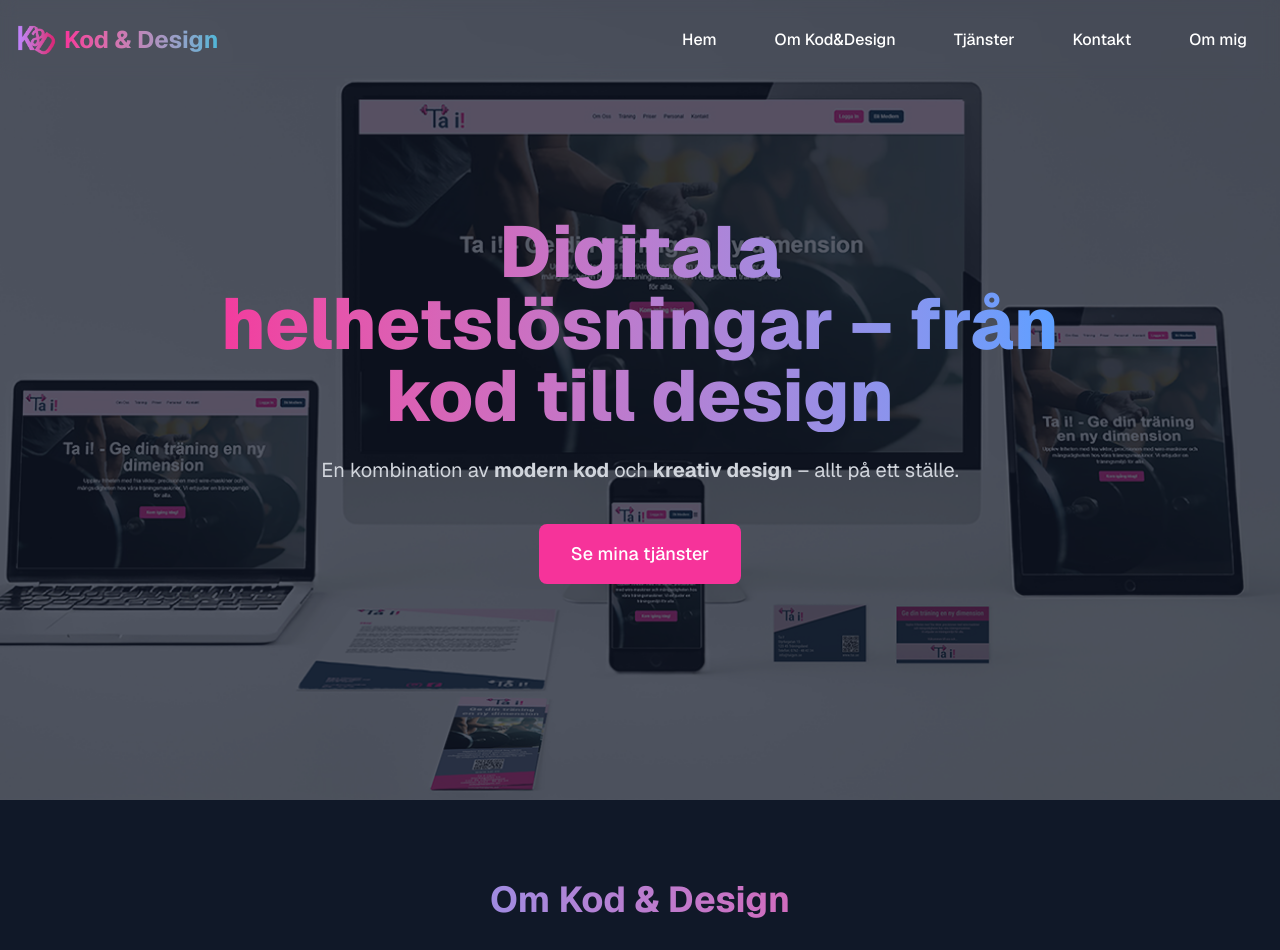
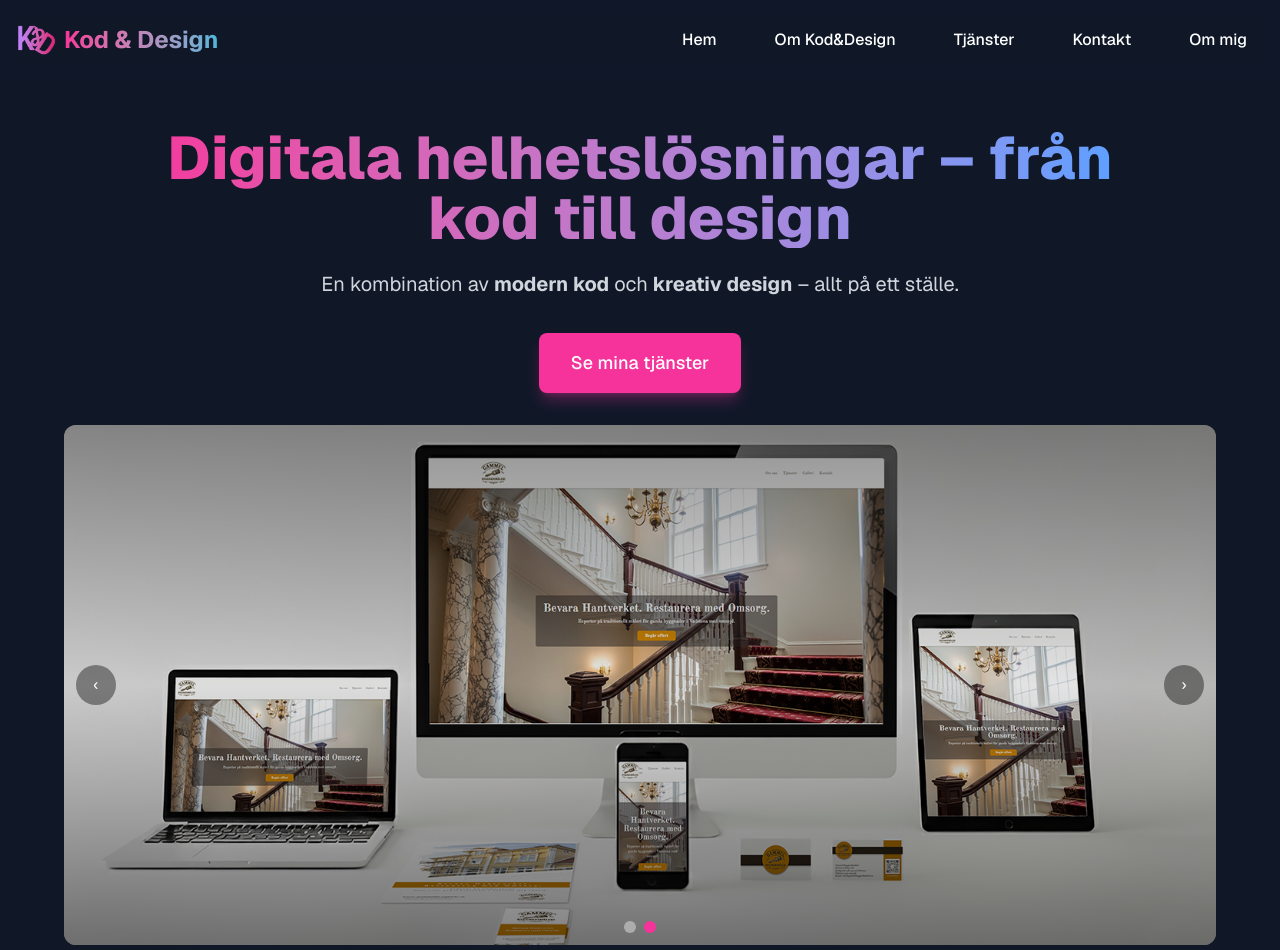
Before and after one commit to knixan/kodochdesign, a Next.js app: page / in a window 1280 px wide. Shown: the top 950 px of the page. Built offline with nearby package versions, Linux system fonts and the light colour scheme.

Commit message:
bildspel

```diff
--- a/package.json
+++ b/package.json
@@ -9,6 +9,7 @@
     "lint": "eslint"
   },
   "dependencies": {
+    "clsx": "^2.1.1",
     "next": "15.5.0",
     "nodemailer": "^7.0.6",
     "react": "19.1.0",
--- a/src/app/page.tsx
+++ b/src/app/page.tsx
@@ -1,74 +1,23 @@
 "use client";
 
 import { useEffect } from "react";
+import Navbar from "@/components/Navbar";
+import Footer from "@/components/Footer";
+import Hero from "@/components/hero";
 import Image from "next/image";
 import Link from "next/link";
-import Navbar from "@/components/Navbar";
-import Footer from "@/components/Footer";
 
 const HomePage = () => {
-  useEffect(() => {
-    const mainHeading = document.getElementById("main-heading");
-    const subHeading = document.getElementById("sub-heading");
-
-    setTimeout(() => {
-      if (mainHeading) {
-        mainHeading.classList.remove("translate-y-full", "opacity-0");
-        mainHeading.classList.add("translate-y-0", "opacity-100");
-      }
-      if (subHeading) {
-        subHeading.classList.remove("translate-y-full", "opacity-0");
-        subHeading.classList.add("translate-y-0", "opacity-100");
-      }
-    }, 800);
-  }, []);
+  // (Behåll ev. annan logik om du vill)
+  useEffect(() => {}, []);
 
   return (
     <div className="bg-gray-900 text-white font-sans">
       <Navbar />
       <main>
-        {/* Section 1: Hero */}
-        <section
-          id="hero"
-          className="relative h-screen flex flex-col justify-center items-center text-center px-4 md:px-0"
-        >
-          {/* Bakgrundsbild */}
-          <div className="absolute inset-0">
-            <Image
-              src="/images/mockup-alldevice-graphicdesign-tai.jpg"
-              alt="Hero bakgrund"
-              fill
-              style={{ objectFit: "cover" }}
-              className="z-0"
-            />
-          </div>
-          {/* Overlay */}
-          <div className="absolute inset-0 bg-gray-900 opacity-70"></div>
+        <Hero />
 
-          {/* Hero Text */}
-          <div className="z-10 relative max-w-4xl">
-            <h1
-              id="main-heading"
-              className="text-5xl md:text-7xl font-extrabold mb-6 text-transparent bg-clip-text bg-gradient-to-r from-pink-500 to-blue-400 transform translate-y-full opacity-0 transition-all duration-1000 ease-out"
-            >
-              Digitala helhetslösningar – från kod till design
-            </h1>
-            <p
-              id="sub-heading"
-              className="text-lg md:text-xl text-gray-300 max-w-2xl mx-auto mb-10 transform translate-y-full opacity-0 transition-all duration-1000 ease-out"
-            >
-              En kombination av <strong>modern kod</strong> och{" "}
-              <strong>kreativ design</strong> – allt på ett ställe.
-            </p>
-            <Link href="#tjanster" className="inline-block">
-              <button className="px-8 py-4 rounded-lg font-medium text-lg transition-transform duration-300 hover:scale-105 bg-pink-500 hover:bg-pink-600 text-white">
-                Se mina tjänster
-              </button>
-            </Link>
-          </div>
-        </section>
-
-        {/* Section 2: Om Kod & Design */}
+        {/* Section: Om Kod & Design */}
         <section id="kodochdesign" className="py-20 px-4">
           <div className="container mx-auto max-w-4xl text-center">
             <h2 className="text-4xl font-bold mb-6 text-transparent bg-clip-text bg-gradient-to-r from-blue-400 to-pink-500">
@@ -88,7 +37,7 @@ const HomePage = () => {
           </div>
         </section>
 
-        {/* Section 3: Mina tjänster */}
+        {/* Section: Mina tjänster */}
         <section id="tjanster" className="py-20 px-4 bg-gray-800">
           <div className="container mx-auto">
             <h2 className="text-4xl font-bold text-center mb-12 text-transparent bg-clip-text bg-gradient-to-r from-pink-500 to-blue-400">
--- /dev/null
+++ b/src/components/hero.tsx
@@ -0,0 +1,68 @@
+"use client";
+
+import { useEffect } from "react";
+import Link from "next/link";
+import ImageCarousel from "./image-carousel";
+
+const Hero = () => {
+  useEffect(() => {
+    const mainHeading = document.getElementById("main-heading");
+    const subHeading = document.getElementById("sub-heading");
+    requestAnimationFrame(() => {
+      setTimeout(() => {
+        mainHeading?.classList.remove("translate-y-8", "opacity-0");
+        subHeading?.classList.remove("translate-y-8", "opacity-0");
+      }, 200);
+    });
+  }, []);
+
+  return (
+    <section
+      id="hero"
+      className="relative flex flex-col items-center w-full pt-32 pb-10 px-4 md:px-6 lg:px-8 bg-gray-900"
+    >
+      {/* Top text block */}
+      <div className="relative z-10 max-w-5xl w-full text-center mb-8">
+        <h1
+          id="main-heading"
+          className="text-4xl md:text-6xl font-extrabold mb-5 text-transparent bg-clip-text bg-gradient-to-r from-pink-500 to-blue-400 transition-all duration-700 ease-out translate-y-8 opacity-0"
+        >
+          Digitala helhetslösningar – från kod till design
+        </h1>
+        <p
+          id="sub-heading"
+          className="text-base md:text-xl text-gray-300 max-w-2xl mx-auto mb-8 leading-relaxed transition-all duration-700 ease-out delay-100 translate-y-8 opacity-0"
+        >
+          En kombination av <strong>modern kod</strong> och{" "}
+          <strong>kreativ design</strong> – allt på ett ställe.
+        </p>
+        <Link href="#tjanster" className="inline-block">
+          <button className="px-8 py-4 rounded-lg font-medium text-lg transition-all duration-300 hover:scale-[1.03] bg-pink-500 hover:bg-pink-600 text-white shadow-lg shadow-pink-500/30">
+            Se mina tjänster
+          </button>
+        </Link>
+      </div>
+
+      {/* Carousel */}
+      <div className="w-full max-w-6xl">
+        <ImageCarousel
+          images={[
+            {
+              src: "/images/mockup-alldevice-graphicdesign-tai.jpg",
+              alt: "Responsiv webbplats på flera enheter",
+            },
+            {
+              src: "/images/mockup-alldevice-graphicdesign-bygg.jpg",
+              alt: "UX/UI wireframes och prototyper",
+            },
+          ]}
+          interval={5000}
+          autoPlay
+          rounded
+        />
+      </div>
+    </section>
+  );
+};
+
+export default Hero;
--- /dev/null
+++ b/src/components/image-carousel.tsx
@@ -0,0 +1,140 @@
+"use client";
+
+import { useEffect, useRef, useState, useCallback } from "react";
+import Image from "next/image";
+import clsx from "clsx";
+
+interface CarouselImage {
+  src: string;
+  alt: string;
+}
+
+interface ImageCarouselProps {
+  images: CarouselImage[];
+  autoPlay?: boolean;
+  interval?: number;
+  className?: string;
+  rounded?: boolean;
+}
+
+const ImageCarousel: React.FC<ImageCarouselProps> = ({
+  images,
+  autoPlay = true,
+  interval = 4500,
+  className = "",
+  rounded = true,
+}) => {
+  const [index, setIndex] = useState(0);
+  const timerRef = useRef<NodeJS.Timeout | null>(null);
+  const touchStartX = useRef<number | null>(null);
+  const touchEndX = useRef<number | null>(null);
+
+  const next = useCallback(() => {
+    setIndex((prev) => (prev + 1) % images.length);
+  }, [images.length]);
+
+  const prev = useCallback(() => {
+    setIndex((prev) => (prev - 1 + images.length) % images.length);
+  }, [images.length]);
+
+  // Auto-play
+  useEffect(() => {
+    if (!autoPlay) return;
+    timerRef.current = setTimeout(next, interval);
+    return () => {
+      if (timerRef.current) clearTimeout(timerRef.current);
+    };
+  }, [index, autoPlay, interval, next]);
+
+  // Swipe handlers
+  const onTouchStart = (e: React.TouchEvent) => {
+    touchStartX.current = e.changedTouches[0].clientX;
+  };
+
+  const onTouchEnd = (e: React.TouchEvent) => {
+    touchEndX.current = e.changedTouches[0].clientX;
+    if (touchStartX.current !== null && touchEndX.current !== null) {
+      const delta = touchEndX.current - touchStartX.current;
+      if (Math.abs(delta) > 50) {
+        if (delta < 0) next();
+        else prev();
+      }
+    }
+    touchStartX.current = null;
+    touchEndX.current = null;
+  };
+
+  return (
+    <div
+      className={clsx(
+        "relative w-full overflow-hidden select-none",
+        rounded && "rounded-xl",
+        className
+      )}
+      onTouchStart={onTouchStart}
+      onTouchEnd={onTouchEnd}
+      aria-roledescription="carousel"
+    >
+      <div
+        className="flex transition-transform duration-700 ease-out"
+        style={{ transform: `translateX(-${index * 100}%)` }}
+      >
+        {images.map((img, i) => (
+          <div
+            key={img.src + i}
+            className="relative min-w-full h-[40vh] md:h-[60vh] lg:h-[65vh]"
+            aria-hidden={i !== index}
+          >
+            <Image
+              src={img.src}
+              alt={img.alt}
+              fill
+              priority={i === 0}
+              sizes="(max-width:768px) 100vw, 100vw"
+              className="object-cover"
+            />
+            <div className="absolute inset-0 bg-gradient-to-t from-black/50 via-black/10 to-black/40 pointer-events-none" />
+          </div>
+        ))}
+      </div>
+
+      {/* Paginering prickar */}
+      <div className="absolute bottom-3 left-0 right-0 flex justify-center gap-2">
+        {images.map((_, i) => (
+          <button
+            key={i}
+            aria-label={`Gå till bild ${i + 1}`}
+            onClick={() => setIndex(i)}
+            className={clsx(
+              "h-3 w-3 rounded-full transition-colors duration-300",
+              i === index ? "bg-pink-500" : "bg-white/40 hover:bg-white/70"
+            )}
+          />
+        ))}
+      </div>
+
+      {/* Navigationsknappar */}
+      <button
+        aria-label="Föregående bild"
+        onClick={prev}
+        className="hidden md:flex absolute top-1/2 -translate-y-1/2 left-3 h-10 w-10 items-center justify-center rounded-full bg-black/40 hover:bg-black/60 text-white transition"
+      >
+        ‹
+      </button>
+      <button
+        aria-label="Nästa bild"
+        onClick={next}
+        className="hidden md:flex absolute top-1/2 -translate-y-1/2 right-3 h-10 w-10 items-center justify-center rounded-full bg-black/40 hover:bg-black/60 text-white transition"
+      >
+        ›
+      </button>
+
+      {/* Skärmläsare info */}
+      <div className="sr-only" aria-live="polite">
+        Bild {index + 1} av {images.length}: {images[index].alt}
+      </div>
+    </div>
+  );
+};
+
+export default ImageCarousel;
```
Also changed, not shown: public/images/mockup-alldevice-graphicdesign-bygg.jpg (added), 1 other file (tests, documents, lock files or other folders).
